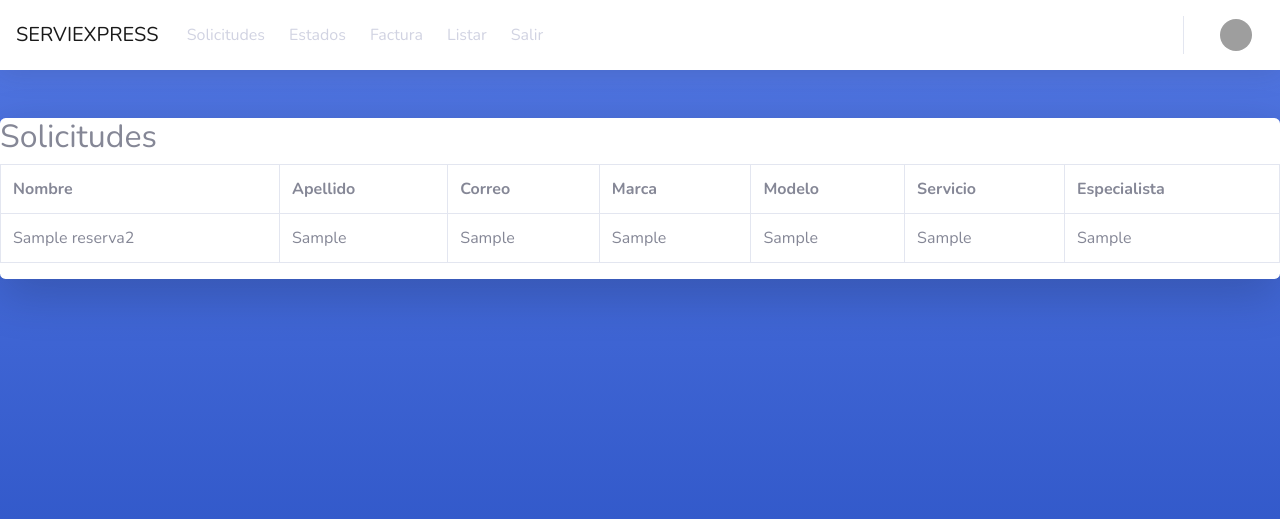
After one commit to AndresArriola/tallerweb, a Django app: page /estado/ in a window 1280 px wide. The commit adds this page. Shown: the top 519 px of the page. Run offline with Django 3.2, Linux system fonts and the light colour scheme; a user stored in the database is signed in; tables that the repository leaves empty hold one stand-in row (values such as "Sample post"); some libraries are stand-ins or nearby versions; grey boxes are pictures that could not be loaded.

Commit message:
entrega
funciona el listar el guardar a medias falta el filtro de fechas

```diff
--- a/bases/models.py
+++ b/bases/models.py
@@ -38,3 +38,29 @@ class Empleado(models.Model):
     class Meta:
         managed = False
         db_table = 'empleado'
+
+class Reserva(models.Model):
+    id_reserva = models.AutoField(primary_key=True)
+    fecha_reserva = models.DateField()
+    hora_reserva = models.DateField()
+    id_cliente = models.IntegerField(blank=True, null=True)
+    id_servicio = models.IntegerField()
+
+    class Meta:
+        managed = False
+        db_table = 'reserva'
+
+class Reserva2(models.Model):
+    id_reserva = models.IntegerField(primary_key=True)
+    fecha_reserva = models.DateTimeField()
+    nombre = models.CharField(max_length=25)
+    apellido = models.CharField(max_length=25)
+    marca = models.CharField(max_length=25)
+    modelo = models.CharField(max_length=25)
+    correo = models.CharField(max_length=40)
+    servicio = models.CharField(max_length=25)
+    especialista = models.CharField(max_length=25)
+
+    class Meta:
+        managed = False
+        db_table = 'reserva2'
--- /dev/null
+++ b/bases/templates/bases/listar.html
@@ -0,0 +1,42 @@
+{% extends 'base/base.html' %}
+
+{% block side_bar %}{% endblock %}
+
+{% block page_content %}{% endblock %}
+
+
+{% block listar %}
+
+<div class="card o-hidden border-0 shadow-lg my-5">
+<table  class="table table-bordered" id="dataTable" width="100%" cellspacing="0">
+    <h2>Solicitudes</h2>
+    <tr>
+      <th>Nombre</th>
+      <th>Apellido</th>
+      <th>Correo</th>
+      <th>Marca</th>
+      <th>Modelo</th>
+      <th>Servicio</th>
+      <th>Especialista</th>
+    </tr>
+
+        {% if not objresv %}
+        <td>Sin Datos</td>
+        {% endif %}
+    {% for serv in objresv %}
+    <tr>
+      <td>{{ serv.nombre }}</td>
+      <td>{{ serv.apellido }}</td>
+      <td>{{ serv.correo }}</td>
+      <td>{{ serv.marca }}</td>
+      <td>{{ serv.modelo }}</td>
+      <td>{{ serv.servicio }}</td>
+      <td>{{ serv.especialista }}</td>
+    </tr>
+    {% endfor %}
+
+</table>
+
+
+{% endblock listar %}
+{% block footer %}{% endblock %}
--- a/bases/urls.py
+++ b/bases/urls.py
@@ -1,10 +1,12 @@
 from django.urls import path
 from django.contrib.auth import views as auth_views
 
-from bases.views import Home,Gracias
+from bases.views import Home,Registrar,Listar
 urlpatterns = [
     path('',Home.as_view(),name='home'),
-    path('gracias/',Gracias.as_view(),name='gracias'),
+    path('registrar/',Registrar.as_view(),name='registrar'),
+    path('estado/',Listar.as_view(),name='estado'),
+
     path('login/',auth_views.LoginView.as_view(template_name='bases/login.html'),
         name='login'),
     path('logout/',auth_views.LogoutView.as_view(template_name='bases/login.html'),
--- a/bases/views.py
+++ b/bases/views.py
@@ -1,8 +1,15 @@
-from django.shortcuts import render
+from django.shortcuts import render,redirect
 from django.views import generic
 from django.contrib.auth.mixins import LoginRequiredMixin
 from django.db import models
-from .models import Servicio, Empleado
+from .models import Servicio, Empleado, Reserva2
+from django.urls import reverse_lazy
+from django import forms
+
+from bases.forms import Reservaform
+
+from django.contrib import messages
+from django.contrib.messages.views import SuccessMessageMixin
 
 from django.http import HttpResponseRedirect
 
@@ -11,11 +18,28 @@ class Home(LoginRequiredMixin, generic.TemplateView):
     template_name = 'bases/home.html'
     login_url='bases:login'
 
+
     def get_context_data(self, *args, **kwargs):
+            reserva = Reserva2.objects.all()
             servicio = Servicio.objects.all()
             empleado = Empleado.objects.all()
-            return {'objserv': servicio, 'objempl': empleado}
+            return {'objresv': reserva,'objserv': servicio, 'objempl': empleado}
 
-class Gracias(LoginRequiredMixin, generic.TemplateView):
-    template_name = 'bases/gracias.html'
+
+class Registrar(LoginRequiredMixin,generic.CreateView):
+    template_name = 'bases/listo.html'
     login_url='bases:login'
+    model = Reserva2
+    form_class = Reservaform
+    success_message = 'Reserva Creada Correctamente !'
+    success_url = reverse_lazy('bases:home')
+
+class Listar(LoginRequiredMixin,generic.TemplateView):
+    template_name = 'bases/listar.html'
+    login_url='bases:login'
+
+    def get_context_data(self, *args, **kwargs):
+            reserva = Reserva2.objects.all()
+            servicio = Servicio.objects.all()
+            empleado = Empleado.objects.all()
+            return {'objresv': reserva,'objserv': servicio, 'objempl': empleado}
--- a/taller/settings.py
+++ b/taller/settings.py
@@ -40,6 +40,9 @@ INSTALLED_APPS = [
     'bases',
     'inv',
     'bootstrap_datepicker_plus',
+    'widget_tweaks',
+    'bootstrap4',
+    'betterforms'
 ]
 
 MIDDLEWARE = [
--- a/template/base/base.html
+++ b/template/base/base.html
@@ -3,14 +3,19 @@
 <html lang="en">
 
 <head>
+  {# Cargamos la librería #}
+  {% load bootstrap4 %}
 
+  {# CSS Bootstrap #}
+  {% bootstrap_css %}
   <meta charset="utf-8">
   <meta http-equiv="X-UA-Compatible" content="IE=edge">
   <meta name="viewport" content="width=device-width, initial-scale=1, shrink-to-fit=no">
   <meta name="description" content="">
   <meta name="author" content="">
 
-  <title>TALLER</title>
+  <title>{% block title %}{% endblock %} | SERVIEXPRESS</title>
+  <link rel="shortcut icon" type="image/png" href="{% static '/base/img/logop.png' %}">
 
   <!-- Custom fonts for this template-->
   <link href="{% static 'base/vendor/fontawesome-free/css/all.min.css' %}" rel="stylesheet" type="text/css">
@@ -157,7 +162,34 @@
           </button>
 
           <!-- aca dejar top asd -->
+         <!-- Topbar Navbar -->
+          <a class="navbar-brand" href="/">SERVIEXPRESS</a>
+          <button class="navbar-toggler" type="button" data-toggle="collapse" data-target="#navbarNav" aria-controls="navbarNav" aria-expanded="false" aria-label="Toggle navigation">
+            <span class="navbar-toggler-icon"></span>
+          </button>
+          <div class="collapse navbar-collapse" id="navbarNav">
+            <ul class="navbar-nav ml">
+              <li class="nav-item active">
+                <a class="nav-link" href="/registrar">Solicitudes <span class="sr-only">(current)</span></a>
+              </li>
+              <li class="nav-item">
+                <a class="nav-link" href="/estado">Estados</a>
+              </li>
+              <li class="nav-item">
+                <a class="nav-link" href="#">Factura</a>
+              </li>
+              <li class="nav-item">
+                <a class="nav-link" href="Listar.html">Listar</a>
+              </li>
 
+              <li class="nav-item">
+                <a class="nav-link" href="{% url 'bases:logout' %}">Salir</a>
+              </li>
+              {% comment %} <li class="nav-item">
+                <a class="nav-link disabled" href="#" tabindex="-1" aria-disabled="true">Disabled</a>
+              </li> {% endcomment %}
+            </ul>
+          </div>
 
           <!-- Topbar Navbar -->
           <ul class="navbar-nav ml-auto">
@@ -323,6 +355,18 @@
 
         </div>
         {% endblock page_content %}
+
+        {% block registrar2 %}
+
+        {% endblock registrar2 %}
+        {% block listar %}
+
+        {% endblock listar %}
+        {% block registrar %}
+
+        {% endblock registrar %}
+
+
         <!-- /.container-fluid -->
         {% block footer %}
 
@@ -347,7 +391,7 @@
   <!-- End of Page Wrapper -->
 
   {% block login %} {% endblock login %}
-  {% block registrar %} {% endblock registrar %}
+
 
   <!-- Scroll to Top Button-->
   <a class="scroll-to-top rounded" href="#page-top">
@@ -383,10 +427,11 @@
   <!-- Custom scripts for all pages-->
   <script src="{% static 'base/js/sb-admin-2.min.js' %}"></script>
   <!-- this should go after your </body> -->
-  <link rel="stylesheet" type="text/css" href="/jquery.datetimepicker.css"/ >
+  <link rel="stylesheet" type="text/css" href="/jquery.datetimepicker.css" >
   <script src="/jquery.js"></script>
   <script src="/build/jquery.datetimepicker.full.min.js"></script>
 
+  {% bootstrap_javascript jquery='full' %}
   {% block js_page %} {% endblock js_page %}
 </body>
 
```
Also changed, not shown: bases/forms.py (added, +27 -0 lines), bases/templates/bases/home.html (+39 -21 lines), bases/templates/bases/listo.html (added, +48 -0 lines), bases/migrations/0003_reserva.py (added), static/base/img/WhatsApp Image 2020-05-31 at 12.40.51 PM.jpeg (added).
